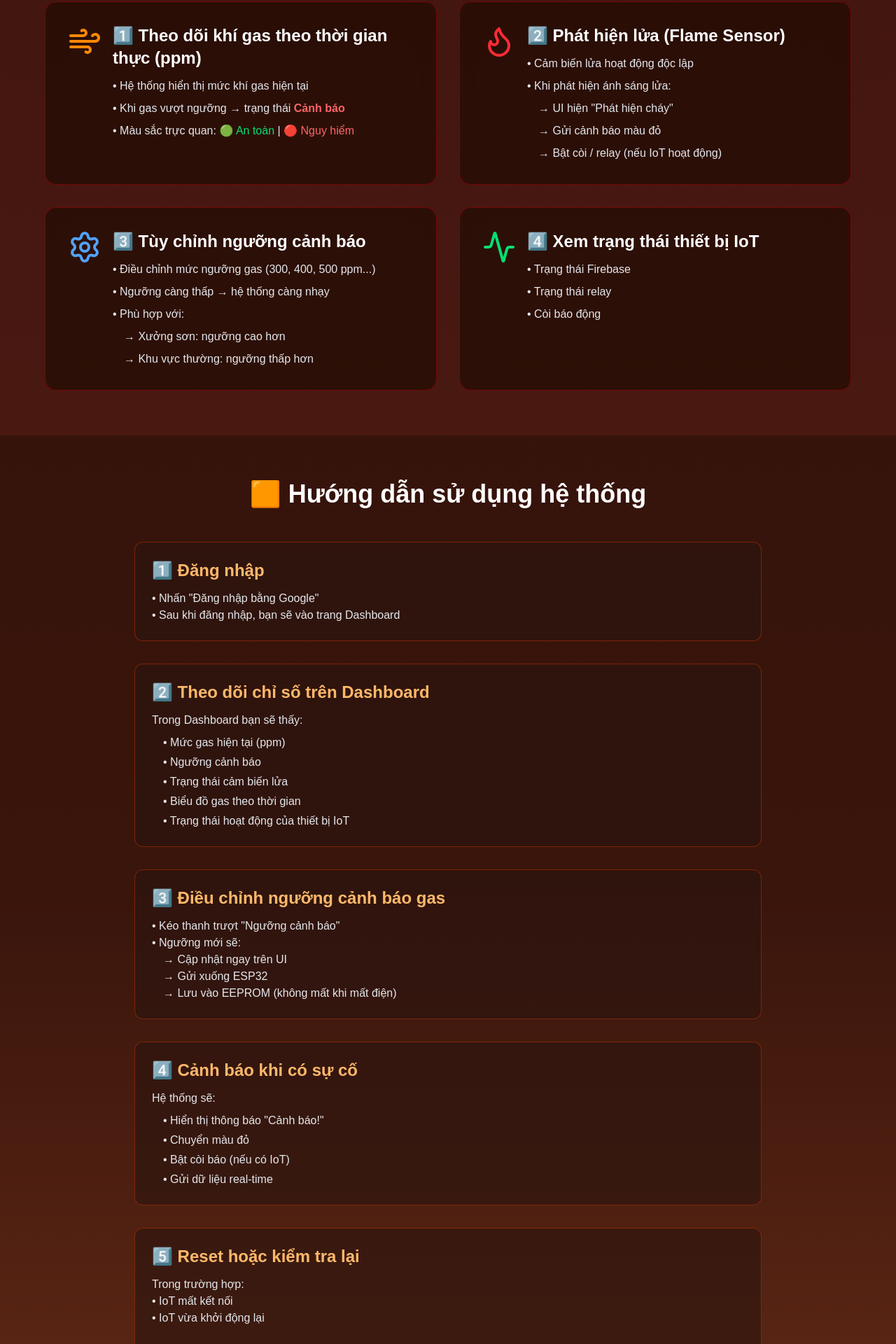
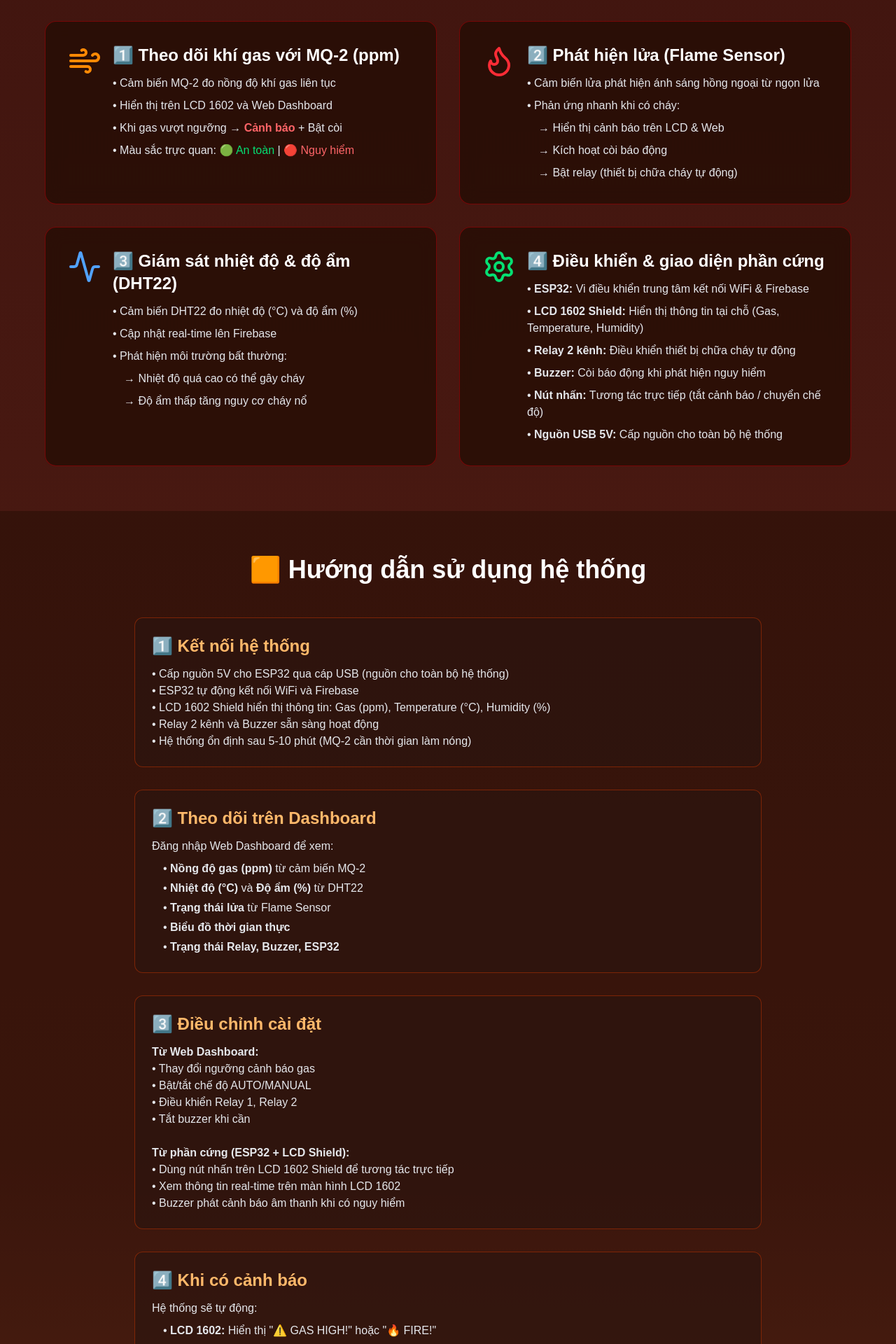
Before and after one commit to NhuYtech/sonxemaycantho_web, a Next.js app: page / in a window 1280 px wide. Shown: the part 635-2555 px from the top of the page at 70% size. Built offline with nearby package versions, Linux system fonts and the light colour scheme; no server answers; sample sign-in values are in the browser's storage.

Commit message:
feat: introduce logs/settings layouts, enhance global and home layout, and update dashboard panels, charts, and system status components

```diff
--- a/app/page.tsx
+++ b/app/page.tsx
@@ -82,7 +82,10 @@ export default function Home() {
             Hệ thống giám sát & cảnh báo cháy tự động
           </h2>
           <p className="text-xl text-gray-200 mb-8">
-            Chào mừng bạn đến với <span className="font-bold">CanTho FireGuard</span>, hệ thống theo dõi khí gas và lửa theo thời gian thực, giúp bảo vệ xưởng sơn – kho hàng – khu vực sản xuất một cách an toàn và thông minh.
+            Chào mừng bạn đến với <span className="font-bold">CanTho FireGuard</span>
+            <h2>
+               Hệ thống theo dõi khí gas, lửa, nhiệt độ và độ ẩm theo thời gian thực, giúp bảo vệ xưởng sơn – kho hàng – khu vực sản xuất một cách an toàn và thông minh.
+            </h2>
           </p>
           <button
             onClick={() => router.push("/dashboard")}
@@ -105,10 +108,11 @@ export default function Home() {
             <div className="flex items-start gap-4">
               <Wind className="w-12 h-12 text-orange-400 shrink-0" />
               <div>
-                <h3 className="text-2xl font-bold mb-3">1️⃣ Theo dõi khí gas theo thời gian thực (ppm)</h3>
+                <h3 className="text-2xl font-bold mb-3">1️⃣ Theo dõi khí gas với MQ-2 (ppm)</h3>
                 <ul className="space-y-2 text-gray-200">
-                  <li>• Hệ thống hiển thị mức khí gas hiện tại</li>
-                  <li>• Khi gas vượt ngưỡng → trạng thái <span className="text-red-400 font-semibold">Cảnh báo</span></li>
+                  <li>• Cảm biến MQ-2 đo nồng độ khí gas liên tục</li>
+                  <li>• Hiển thị trên LCD 1602 và Web Dashboard</li>
+                  <li>• Khi gas vượt ngưỡng → <span className="text-red-400 font-semibold">Cảnh báo</span> + Bật còi</li>
                   <li>• Màu sắc trực quan: <span className="text-green-400">🟢 An toàn</span> | <span className="text-red-400">🔴 Nguy hiểm</span></li>
                 </ul>
               </div>
@@ -122,11 +126,11 @@ export default function Home() {
               <div>
                 <h3 className="text-2xl font-bold mb-3">2️⃣ Phát hiện lửa (Flame Sensor)</h3>
                 <ul className="space-y-2 text-gray-200">
-                  <li>• Cảm biến lửa hoạt động độc lập</li>
-                  <li>• Khi phát hiện ánh sáng lửa:</li>
-                  <li className="ml-4">→ UI hiện "Phát hiện cháy"</li>
-                  <li className="ml-4">→ Gửi cảnh báo màu đỏ</li>
-                  <li className="ml-4">→ Bật còi / relay (nếu IoT hoạt động)</li>
+                  <li>• Cảm biến lửa phát hiện ánh sáng hồng ngoại từ ngọn lửa</li>
+                  <li>• Phản ứng nhanh khi có cháy:</li>
+                  <li className="ml-4">→ Hiển thị cảnh báo trên LCD & Web</li>
+                  <li className="ml-4">→ Kích hoạt còi báo động</li>
+                  <li className="ml-4">→ Bật relay (thiết bị chữa cháy tự động)</li>
                 </ul>
               </div>
             </div>
@@ -135,15 +139,15 @@ export default function Home() {
           {/* Feature 3 */}
           <div id="feature-3" data-animate className={`bg-[#1A0A00]/60 backdrop-blur-md border border-red-700/50 rounded-2xl p-8 hover:shadow-[0_0_30px_rgba(255,60,60,0.3)] transition-all duration-700 delay-100 ${visibleSections.has('feature-3') ? 'opacity-100 translate-x-0' : 'opacity-0 -translate-x-20'}`}>
             <div className="flex items-start gap-4">
-              <Settings className="w-12 h-12 text-blue-400 shrink-0" />
+              <Activity className="w-12 h-12 text-blue-400 shrink-0" />
               <div>
-                <h3 className="text-2xl font-bold mb-3">3️⃣ Tùy chỉnh ngưỡng cảnh báo</h3>
+                <h3 className="text-2xl font-bold mb-3">3️⃣ Giám sát nhiệt độ & độ ẩm (DHT22)</h3>
                 <ul className="space-y-2 text-gray-200">
-                  <li>• Điều chỉnh mức ngưỡng gas (300, 400, 500 ppm...)</li>
-                  <li>• Ngưỡng càng thấp → hệ thống càng nhạy</li>
-                  <li>• Phù hợp với:</li>
-                  <li className="ml-4">→ Xưởng sơn: ngưỡng cao hơn</li>
-                  <li className="ml-4">→ Khu vực thường: ngưỡng thấp hơn</li>
+                  <li>• Cảm biến DHT22 đo nhiệt độ (°C) và độ ẩm (%)</li>
+                  <li>• Cập nhật real-time lên Firebase</li>
+                  <li>• Phát hiện môi trường bất thường:</li>
+                  <li className="ml-4">→ Nhiệt độ quá cao có thể gây cháy</li>
+                  <li className="ml-4">→ Độ ẩm thấp tăng nguy cơ cháy nổ</li>
                 </ul>
               </div>
             </div>
@@ -152,13 +156,16 @@ export default function Home() {
           {/* Feature 4 */}
           <div id="feature-4" data-animate className={`bg-[#1A0A00]/60 backdrop-blur-md border border-red-700/50 rounded-2xl p-8 hover:shadow-[0_0_30px_rgba(255,60,60,0.3)] transition-all duration-700 delay-100 ${visibleSections.has('feature-4') ? 'opacity-100 translate-x-0' : 'opacity-0 translate-x-20'}`}>
             <div className="flex items-start gap-4">
-              <Activity className="w-12 h-12 text-green-400 shrink-0" />
+              <Settings className="w-12 h-12 text-green-400 shrink-0" />
               <div>
-                <h3 className="text-2xl font-bold mb-3">4️⃣ Xem trạng thái thiết bị IoT</h3>
+                <h3 className="text-2xl font-bold mb-3">4️⃣ Điều khiển & giao diện phần cứng</h3>
                 <ul className="space-y-2 text-gray-200">
-                  <li>• Trạng thái Firebase</li>
-                  <li>• Trạng thái relay</li>
-                  <li>• Còi báo động</li>
+                  <li>• <strong>ESP32:</strong> Vi điều khiển trung tâm kết nối WiFi & Firebase</li>
+                  <li>• <strong>LCD 1602 Shield:</strong> Hiển thị thông tin tại chỗ (Gas, Temperature, Humidity)</li>
+                  <li>• <strong>Relay 2 kênh:</strong> Điều khiển thiết bị chữa cháy tự động</li>
+                  <li>• <strong>Buzzer:</strong> Còi báo động khi phát hiện nguy hiểm</li>
+                  <li>• <strong>Nút nhấn:</strong> Tương tác trực tiếp (tắt cảnh báo / chuyển chế độ)</li>
+                  <li>• <strong>Nguồn USB 5V:</strong> Cấp nguồn cho toàn bộ hệ thống</li>
                 </ul>
               </div>
             </div>
@@ -174,55 +181,64 @@ export default function Home() {
 
         <div className="max-w-4xl mx-auto space-y-8">
           <div id="guide-1" data-animate className={`bg-[#2A1410]/60 border border-orange-700/50 rounded-xl p-6 transition-all duration-700 ${visibleSections.has('guide-1') ? 'opacity-100 scale-100' : 'opacity-0 scale-95'}`}>
-            <h3 className="text-2xl font-bold mb-3 text-orange-300">1️⃣ Đăng nhập</h3>
+            <h3 className="text-2xl font-bold mb-3 text-orange-300">1️⃣ Kết nối hệ thống</h3>
             <p className="text-gray-200">
-              • Nhấn "Đăng nhập bằng Google"<br />
-              • Sau khi đăng nhập, bạn sẽ vào trang Dashboard
+              • Cấp nguồn 5V cho ESP32 qua cáp USB (nguồn cho toàn bộ hệ thống)<br />
+              • ESP32 tự động kết nối WiFi và Firebase<br />
+              • LCD 1602 Shield hiển thị thông tin: Gas (ppm), Temperature (°C), Humidity (%)<br />
+              • Relay 2 kênh và Buzzer sẵn sàng hoạt động<br />
+              • Hệ thống ổn định sau 5-10 phút (MQ-2 cần thời gian làm nóng)
             </p>
           </div>
 
           <div id="guide-2" data-animate className={`bg-[#2A1410]/60 border border-orange-700/50 rounded-xl p-6 transition-all duration-700 delay-150 ${visibleSections.has('guide-2') ? 'opacity-100 scale-100' : 'opacity-0 scale-95'}`}>
-            <h3 className="text-2xl font-bold mb-3 text-orange-300">2️⃣ Theo dõi chỉ số trên Dashboard</h3>
-            <p className="text-gray-200">Trong Dashboard bạn sẽ thấy:</p>
+            <h3 className="text-2xl font-bold mb-3 text-orange-300">2️⃣ Theo dõi trên Dashboard</h3>
+            <p className="text-gray-200">Đăng nhập Web Dashboard để xem:</p>
             <ul className="text-gray-200 ml-4 mt-2 space-y-1">
-              <li>• Mức gas hiện tại (ppm)</li>
-              <li>• Ngưỡng cảnh báo</li>
-              <li>• Trạng thái cảm biến lửa</li>
-              <li>• Biểu đồ gas theo thời gian</li>
-              <li>• Trạng thái hoạt động của thiết bị IoT</li>
+              <li>• <strong>Nồng độ gas (ppm)</strong> từ cảm biến MQ-2</li>
+              <li>• <strong>Nhiệt độ (°C)</strong> và <strong>Độ ẩm (%)</strong> từ DHT22</li>
+              <li>• <strong>Trạng thái lửa</strong> từ Flame Sensor</li>
+              <li>• <strong>Biểu đồ thời gian thực</strong></li>
+              <li>• <strong>Trạng thái Relay, Buzzer, ESP32</strong></li>
             </ul>
           </div>
 
           <div id="guide-3" data-animate className={`bg-[#2A1410]/60 border border-orange-700/50 rounded-xl p-6 transition-all duration-700 delay-300 ${visibleSections.has('guide-3') ? 'opacity-100 scale-100' : 'opacity-0 scale-95'}`}>
-            <h3 className="text-2xl font-bold mb-3 text-orange-300">3️⃣ Điều chỉnh ngưỡng cảnh báo gas</h3>
+            <h3 className="text-2xl font-bold mb-3 text-orange-300">3️⃣ Điều chỉnh cài đặt</h3>
             <p className="text-gray-200">
-              • Kéo thanh trượt "Ngưỡng cảnh báo"<br />
-              • Ngưỡng mới sẽ:<br />
-              <span className="ml-4">→ Cập nhật ngay trên UI</span><br />
-              <span className="ml-4">→ Gửi xuống ESP32</span><br />
-              <span className="ml-4">→ Lưu vào EEPROM (không mất khi mất điện)</span>
+              <strong>Từ Web Dashboard:</strong><br />
+              • Thay đổi ngưỡng cảnh báo gas<br />
+              • Bật/tắt chế độ AUTO/MANUAL<br />
+              • Điều khiển Relay 1, Relay 2<br />
+              • Tắt buzzer khi cần<br />
+              <br />
+              <strong>Từ phần cứng (ESP32 + LCD Shield):</strong><br />
+              • Dùng nút nhấn trên LCD 1602 Shield để tương tác trực tiếp<br />
+              • Xem thông tin real-time trên màn hình LCD 1602<br />
+              • Buzzer phát cảnh báo âm thanh khi có nguy hiểm
             </p>
           </div>
 
-          <div id="guide-4" data-animate className={`bg-[#2A1410]/60 border border-orange-700/50 rounded-xl p-6 transition-all duration-700 delay-[450ms] ${visibleSections.has('guide-4') ? 'opacity-100 scale-100' : 'opacity-0 scale-95'}`}>
-            <h3 className="text-2xl font-bold mb-3 text-orange-300">4️⃣ Cảnh báo khi có sự cố</h3>
-            <p className="text-gray-200">Hệ thống sẽ:</p>
+          <div id="guide-4" data-animate className={`bg-[#2A1410]/60 border border-orange-700/50 rounded-xl p-6 transition-all duration-700 delay-450 ${visibleSections.has('guide-4') ? 'opacity-100 scale-100' : 'opacity-0 scale-95'}`}>
+            <h3 className="text-2xl font-bold mb-3 text-orange-300">4️⃣ Khi có cảnh báo</h3>
+            <p className="text-gray-200">Hệ thống sẽ tự động:</p>
             <ul className="text-gray-200 ml-4 mt-2 space-y-1">
-              <li>• Hiển thị thông báo "Cảnh báo!"</li>
-              <li>• Chuyển màu đỏ</li>
-              <li>• Bật còi báo (nếu có IoT)</li>
-              <li>• Gửi dữ liệu real-time</li>
+              <li>• <strong>LCD 1602:</strong> Hiển thị "⚠️ GAS HIGH!" hoặc "🔥 FIRE!"</li>
+              <li>• <strong>Buzzer:</strong> Kêu còi báo động liên tục</li>
+              <li>• <strong>Web:</strong> Hiển thị banner cảnh báo đỏ</li>
+              <li>• <strong>Relay:</strong> Kích hoạt thiết bị chữa cháy (nếu ở chế độ AUTO)</li>
+              <li>• <strong>Firebase:</strong> Lưu log sự kiện</li>
             </ul>
           </div>
 
-          <div id="guide-5" data-animate className={`bg-[#2A1410]/60 border border-orange-700/50 rounded-xl p-6 transition-all duration-700 delay-[600ms] ${visibleSections.has('guide-5') ? 'opacity-100 scale-100' : 'opacity-0 scale-95'}`}>
-            <h3 className="text-2xl font-bold mb-3 text-orange-300">5️⃣ Reset hoặc kiểm tra lại</h3>
+          <div id="guide-5" data-animate className={`bg-[#2A1410]/60 border border-orange-700/50 rounded-xl p-6 transition-all duration-700 delay-600 ${visibleSections.has('guide-5') ? 'opacity-100 scale-100' : 'opacity-0 scale-95'}`}>
+            <h3 className="text-2xl font-bold mb-3 text-orange-300">5️⃣ Xử lý khi mất kết nối</h3>
             <p className="text-gray-200">
-              Trong trường hợp:<br />
-              • IoT mất kết nối<br />
-              • IoT vừa khởi động lại<br />
-              <br />
-              Bạn chỉ cần vào Dashboard → xem trạng thái thiết bị.
+              Nếu ESP32 mất kết nối WiFi/Firebase:<br />
+              • Hệ thống vẫn hoạt động độc lập (LCD + Buzzer + Relay)<br />
+              • LCD hiển thị "⚠️ WiFi Lost" hoặc "⚠️ Firebase Lost"<br />
+              • ESP32 tự động kết nối lại sau 30 giây<br />
+              • Kiểm tra Dashboard → Trạng thái hệ thống để xem tình trạng
             </p>
           </div>
         </div>
@@ -236,22 +252,33 @@ export default function Home() {
 
         <div id="notes" data-animate className={`max-w-4xl mx-auto bg-red-900/20 border-2 border-red-600 rounded-2xl p-8 transition-all duration-700 ${visibleSections.has('notes') ? 'opacity-100 scale-100' : 'opacity-0 scale-90'}`}>
           <div className="space-y-4 text-gray-100">
-            <p>
-              <span className="font-bold text-orange-300">⚠️ MQ2 cần 5–10 phút</span> để ổn định sau khi bật nguồn.
-            </p>
-            <p>
-              <span className="font-bold text-orange-300">⚠️ Ngưỡng nên điều chỉnh</span> dựa trên môi trường thực tế:
-            </p>
+            <h3 className="text-xl font-bold text-orange-300 mb-3">⚙️ Về phần cứng:</h3>
             <ul className="ml-6 space-y-2">
-              <li>• <span className="text-green-300">Bình thường:</span> 300–500 ppm</li>
-              <li>• <span className="text-yellow-300">Xưởng sơn:</span> 400–800 ppm (tùy lượng dung môi)</li>
+              <li>• <strong>ESP32:</strong> Vi điều khiển trung tâm, cần nguồn ổn định 5V qua USB</li>
+              <li>• <strong>MQ-2 (Gas):</strong> Cần 5–10 phút làm nóng sau khi bật nguồn</li>
+              <li>• <strong>Flame Sensor (Lửa):</strong> Nhạy với ánh sáng mạnh, tránh đặt gần cửa sổ</li>
+              <li>• <strong>DHT22 (Nhiệt độ & Độ ẩm):</strong> Cập nhật mỗi 2 giây, không được đọc quá nhanh</li>
+              <li>• <strong>LCD 1602 Shield:</strong> Hiển thị tại chỗ, điều chỉnh độ tương phản bằng biến trở</li>
+              <li>• <strong>Relay 2 kênh:</strong> Tải tối đa 10A/250VAC mỗi kênh, điều khiển thiết bị chữa cháy</li>
+              <li>• <strong>Buzzer:</strong> Còi báo động tích hợp, âm lượng cao khi có cảnh báo</li>
+              <li>• <strong>Nút nhấn:</strong> Trên LCD Shield, cho phép tương tác trực tiếp với hệ thống</li>
             </ul>
-            <p className="mt-4">
-              <span className="font-bold text-orange-300">⚠️ Nếu cảm biến lửa báo liên tục</span>, hãy kiểm tra:
-            </p>
+
+            <h3 className="text-xl font-bold text-orange-300 mb-3 mt-6">🔥 Về môi trường:</h3>
             <ul className="ml-6 space-y-2">
-              <li>• Ánh sáng mạnh</li>
-              <li>• Tia lửa nhỏ từ thiết bị máy móc</li>
+              <li>• <span className="text-green-300">Bình thường:</span> Gas 300–500 ppm, Nhiệt độ 20-30°C</li>
+              <li>• <span className="text-yellow-300">Xưởng sơn:</span> Gas 400–800 ppm (tùy lượng dung môi)</li>
+              <li>• <span className="text-red-300">Nguy hiểm:</span> Gas &gt; 1000 ppm hoặc phát hiện lửa</li>
+            </ul>
+
+            <h3 className="text-xl font-bold text-orange-300 mb-3 mt-6">⚠️ Xử lý sự cố:</h3>
+            <ul className="ml-6 space-y-2">
+              <li>• <strong>LCD 1602 không hiển thị:</strong> Kiểm tra nguồn USB 5V, điều chỉnh biến trở độ tương phản</li>
+              <li>• <strong>ESP32 không kết nối WiFi:</strong> Hệ thống tự kết nối lại sau 30s, kiểm tra thông tin WiFi</li>
+              <li>• <strong>Buzzer kêu liên tục:</strong> Nhấn nút trên LCD Shield hoặc tắt từ Dashboard</li>
+              <li>• <strong>Relay không hoạt động:</strong> Kiểm tra nguồn USB, chế độ AUTO/MANUAL và kết nối dây</li>
+              <li>• <strong>MQ-2 đọc giá trị sai:</strong> Chờ làm nóng đủ 5-10 phút, hiệu chuẩn lại nếu cần</li>
+              <li>• <strong>Nút nhấn không phản hồi:</strong> Kiểm tra kết nối LCD Shield với ESP32</li>
             </ul>
           </div>
         </div>
--- a/components/dashboard/DashboardControlPanel.tsx
+++ b/components/dashboard/DashboardControlPanel.tsx
@@ -118,10 +118,11 @@ export default function DashboardControlPanel({ state }: DashboardControlPanelPr
           : "bg-orange-600 text-white hover:bg-orange-700"
       } ${loading ? "opacity-50 cursor-not-allowed" : ""}`}
     >
-              {state.autoManual}
+      {state.autoManual === "AUTO" ? "TỰ ĐỘNG" : "THỦ CÔNG"}
     </button>
   </div>
 </div>
+
 
         {/* Buzzer Off */}
         <button
--- a/components/dashboard/FireAlertsTimeline.tsx
+++ b/components/dashboard/FireAlertsTimeline.tsx
@@ -20,8 +20,8 @@ export default function FireAlertsTimeline({ history, threshold }: FireAlertsTim
   return (
     <div className="bg-[#280E0A]/70 backdrop-blur-sm border border-red-900/30 rounded-xl p-6 shadow-[0_0_30px_rgba(255,100,60,0.2)]">
       <div>
-        <h3 className="text-xl font-bold text-orange-300 mb-1">Fire & Alerts Timeline</h3>
-        <p className="text-gray-400 text-sm mb-6">Dòng thời gian cảnh báo</p>
+        <h3 className="text-xl font-bold text-orange-300 mb-1">Dòng thời gian cảnh báo</h3>
+        <p className="text-gray-400 text-sm mb-6">Theo dõi các sự kiện cảnh báo theo thời gian</p>
       </div>
 
       <ResponsiveContainer width="100%" height={280}>
--- a/components/dashboard/GasPerformanceChart.tsx
+++ b/components/dashboard/GasPerformanceChart.tsx
@@ -24,8 +24,8 @@ export default function GasPerformanceChart({ history, threshold, mode }: GasPer
     <div className="bg-[#280E0A]/70 backdrop-blur-sm border border-red-900/30 rounded-xl p-6 shadow-[0_0_30px_rgba(255,100,60,0.2)]">
       <div className="flex items-center justify-between mb-6">
         <div>
-          <h3 className="text-xl font-bold text-orange-300 mb-1">Gas Performance</h3>
-          <p className="text-gray-400 text-sm">Biến động khí gas theo thời gian</p>
+          <h3 className="text-xl font-bold text-orange-300 mb-1">Biểu đồ Gas</h3>
+          <p className="text-gray-400 text-sm">Biến động nồng độ khí gas theo thời gian</p>
         </div>
       </div>
 
--- a/components/dashboard/LogsPreview.tsx
+++ b/components/dashboard/LogsPreview.tsx
@@ -50,7 +50,7 @@ export default function LogsPreview({ gas, fire, mode, threshold }: LogsPreviewP
   return (
     <div className="bg-[#280E0A]/70 backdrop-blur-sm border border-red-900/30 rounded-xl p-6 shadow-[0_0_30px_rgba(255,100,60,0.2)]">
       <div className="flex items-center justify-between mb-4">
-        <h3 className="text-xl font-bold text-orange-300">Recent Activity</h3>
+        <h3 className="text-xl font-bold text-orange-300">Hoạt động gần đây</h3>
         <a href="/dashboard/logs" className="text-sm text-blue-400 hover:text-blue-300 transition-colors">
           Xem tất cả →
         </a>
@@ -72,10 +72,10 @@ export default function LogsPreview({ gas, fire, mode, threshold }: LogsPreviewP
                 <Flame size={14} className="inline mr-1" />
                 Fire
               </th>
-              <th className="text-left py-2 px-3">Event</th>
+              <th className="text-left py-2 px-3">Sự kiện</th>
               <th className="text-center py-2 px-3">
                 <Settings size={14} className="inline mr-1" />
-                Mode
+                Chế độ
               </th>
             </tr>
           </thead>
--- a/components/dashboard/SystemStatusPanel.tsx
+++ b/components/dashboard/SystemStatusPanel.tsx
@@ -31,25 +31,25 @@ export default function SystemStatusPanel({ state }: SystemStatusPanelProps) {
     {
       icon: Wifi,
       label: "WiFi",
-      value: "Online",
+      value: "Trực tuyến",
       status: "safe" as const,
     },
     {
       icon: Database,
       label: "Firebase",
-      value: state.firebase ? "Connected" : "Disconnected",
+      value: state.firebase ? "Đã kết nối" : "Mất kết nối",
       status: firebaseStatus,
     },
     {
       icon: Clock,
-      label: "Last Update",
+      label: "Cập nhật",
       value: `${lastUpdate}s trước`,
       status: updateStatus,
     },
     {
       icon: Cpu,
       label: "ESP32",
-      value: "Running",
+      value: "Đang chạy",
       status: "safe" as const,
     },
   ];
@@ -62,7 +62,7 @@ export default function SystemStatusPanel({ state }: SystemStatusPanelProps) {
 
   return (
     <div className="bg-[#280E0A]/70 backdrop-blur-sm border border-red-900/30 rounded-xl p-6 shadow-[0_0_30px_rgba(255,100,60,0.2)]">
-      <h3 className="text-xl font-bold text-orange-300 mb-6">System Status</h3>
+      <h3 className="text-xl font-bold text-orange-300 mb-6">Trạng thái hệ thống</h3>
 
       <div className="space-y-4">
         {statusItems.map((item, index) => {
@@ -85,13 +85,13 @@ export default function SystemStatusPanel({ state }: SystemStatusPanelProps) {
       <div className="mt-6 pt-4 border-t border-red-900/20">
         <div className="grid grid-cols-2 gap-3 text-sm">
           <div>
-            <p className="text-gray-400 text-xs">Threshold</p>
+            <p className="text-gray-400 text-xs">Ngưỡng</p>
             <p className="text-orange-300 font-bold">{state.threshold} ppm</p>
           </div>
           <div>
-            <p className="text-gray-400 text-xs">Mode</p>
+            <p className="text-gray-400 text-xs">Chế độ</p>
             <p className={`font-bold ${state.autoManual === "AUTO" ? "text-green-400" : "text-orange-400"}`}>
-              {state.autoManual}
+              {state.autoManual === "AUTO" ? "Tự động" : "Thủ công"}
             </p>
           </div>
         </div>
```
Also changed, not shown: app/dashboard/logs/layout.tsx (added, +11 -0 lines), app/dashboard/settings/layout.tsx (added, +11 -0 lines), app/layout.tsx (+18 -0 lines). Lines whose indentation alone changed are shown as unchanged.
